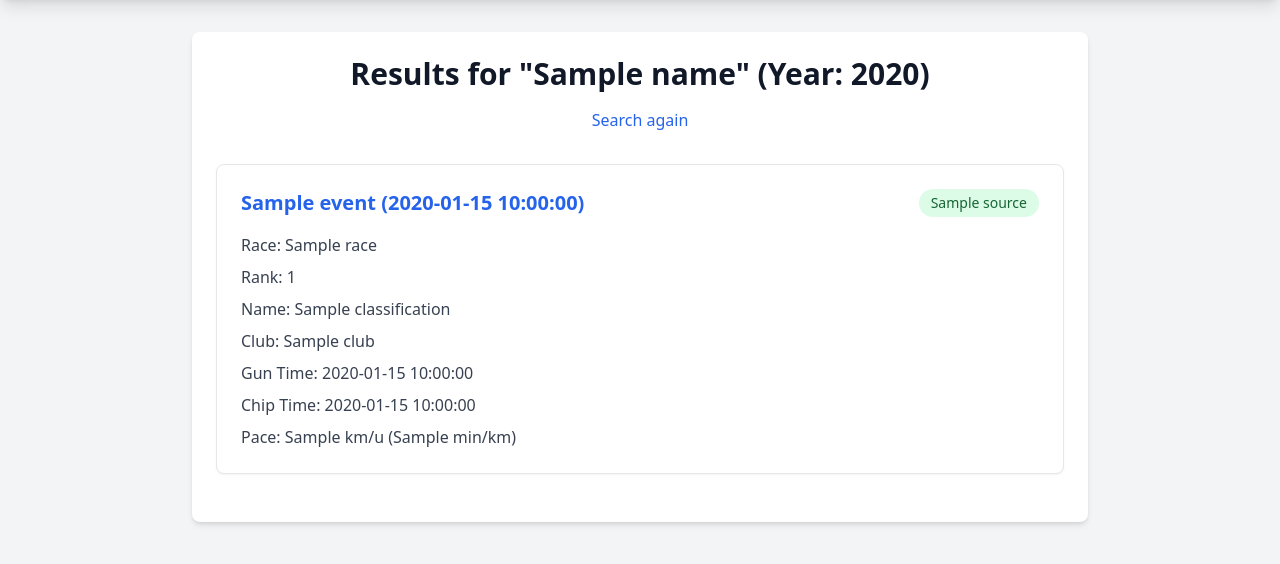
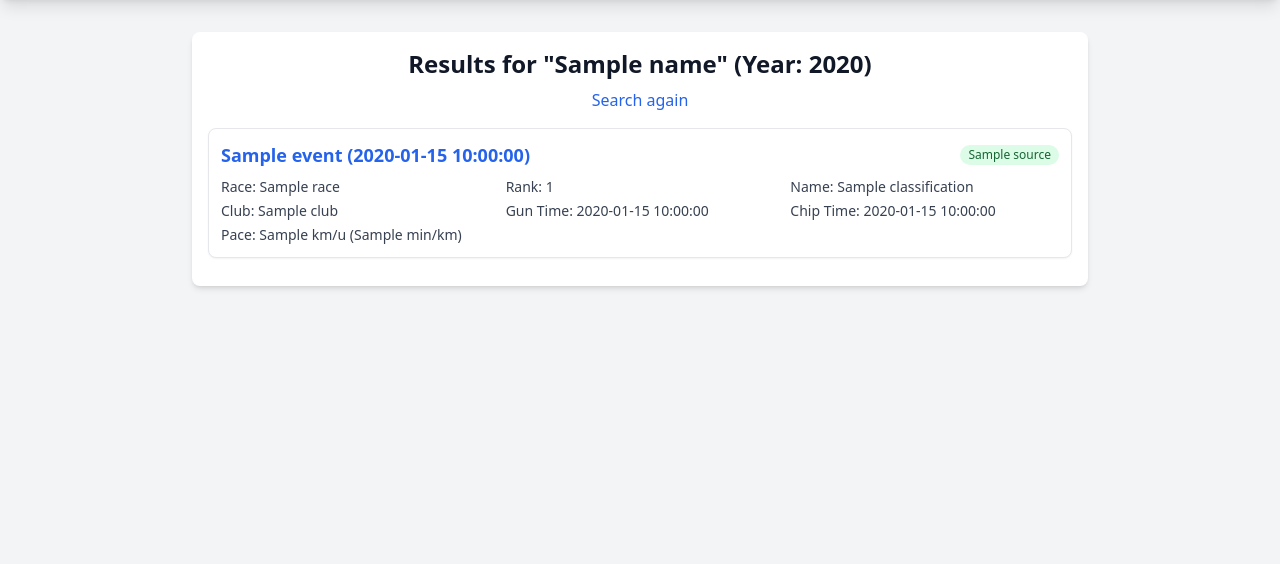
Before and after one commit to erikveenhuis/ideal-octo-computing-machine, a Flask app: template templates/results.html in a window 1280 px wide. Shown: the part 64-628 px from the top of the page. Run offline with Flask 3, Linux system fonts and the light colour scheme; the template is opened without the code that fills it: most values are stand-ins (such as "Sample title", 1, 10 or a date in 2020); some libraries are stand-ins or nearby versions.

Commit message:
style: make search results more compact with grid layout

```diff
--- a/app.py
+++ b/app.py
@@ -15,6 +15,7 @@ import io
 import pillow_avif  # Ensure AVIF support is loaded
 import subprocess
 import time
+from datetime import datetime
 
 app = Flask(__name__)
 
@@ -53,22 +54,59 @@ def get_uitslagen_results(name):
         # Process each result section
         for section in result_sections:
             try:
-                # Extract event details
-                event_name = section.find('h3').text.strip()
-                event_date = section.find('div', class_='zk-datum').text.strip()
+                # Find the event name and date from the zk-evnm row
+                event_row = section.find('tr', class_='zk-evnm')
+                if not event_row:
+                    print("Skipping section: No event row found")
+                    continue
 
-                # Extract race details
-                race_name = section.find('div', class_='zk-afstand').text.strip()
+                # Get the event name and date from the th element
+                event_th = event_row.find('th', colspan='6')
+                if not event_th:
+                    print("Skipping section: No event details found")
+                    continue
+
+                # Split the text into date and name
+                event_text = event_th.text.strip()
+                event_parts = event_text.split(' ', 1)
+                if len(event_parts) != 2:
+                    print(f"Skipping section: Invalid event format: {event_text}")
+                    continue
+
+                event_date = event_parts[0]
+                event_name = event_parts[1]
+
+                # Find the race name from the db row
+                race_row = section.find('tr', class_='db')
+                if not race_row:
+                    print("Skipping section: No race row found")
+                    continue
+
+                race_name = race_row.find('td').text.strip()
 
                 # Extract classification details
                 classification = {}
                 classification_rows = section.find_all('tr')
                 for row in classification_rows:
+                    # Skip header rows
+                    if 'class' in row.attrs and row['class'] in ['zk-evnm', 'db', 'lb']:
+                        continue
+
                     cells = row.find_all('td')
-                    if len(cells) >= 2:
-                        key = cells[0].text.strip().lower().replace(' ', '_')
-                        value = cells[1].text.strip()
-                        classification[key] = value
+                    if len(cells) >= 7:  # We expect 7 columns based on the HTML structure
+                        # Clean up pace values by removing units and extra spaces
+                        pace_kmh = cells[5].text.strip().replace(' km/u', '').strip()
+                        pace_minkm = cells[6].text.strip().replace(' min/km', '').strip()
+
+                        classification = {
+                            'rank': cells[0].text.strip(),
+                            'name': cells[1].text.strip(),
+                            'club': cells[2].text.strip(),
+                            'gun_time': cells[3].text.strip(),
+                            'chip_time': cells[4].text.strip(),
+                            'pace_kmh': pace_kmh,
+                            'pace_minkm': pace_minkm
+                        }
 
                 # Add to results if we have the minimum required data
                 if event_name and event_date and race_name:
@@ -122,10 +160,21 @@ def get_sporthive_results(name, year=None):
         # Extract and format results
         results = []
         for classification in data.get('fullClassifications', []):
+            # Format the date
+            event_date = classification.get('event', {}).get('date', '')
+            if event_date:
+                try:
+                    # Parse the ISO format date
+                    date_obj = datetime.fromisoformat(event_date.replace('Z', '+00:00'))
+                    # Format to YYYY-MM-DD HH:mm
+                    event_date = date_obj.strftime('%Y-%m-%d %H:%M')
+                except (ValueError, AttributeError):
+                    print(f"Error formatting date: {event_date}")
+
             result = {
                 'event': {
                     'name': classification.get('event', {}).get('name', ''),
-                    'date': classification.get('event', {}).get('date', '')
+                    'date': event_date
                 },
                 'race': {
                     'name': classification.get('race', {}).get('name', '')
--- a/templates/results.html
+++ b/templates/results.html
@@ -3,32 +3,32 @@
 {% block title %}Results for {{ name }}{% endblock %}
 
 {% block content %}
-<div class="max-w-4xl mx-auto bg-white dark:bg-gray-800 rounded-lg shadow-md p-6">
-    <h1 class="text-3xl font-bold text-center mb-4 text-gray-900 dark:text-white">Results for "{{ name }}" {% if year %}(Year: {{ year }}){% else %}(All Years){% endif %}</h1>
-    <p class="text-center mb-8">
+<div class="max-w-4xl mx-auto bg-white dark:bg-gray-800 rounded-lg shadow-md p-4">
+    <h1 class="text-2xl font-bold text-center mb-2 text-gray-900 dark:text-white">Results for "{{ name }}" {% if year %}(Year: {{ year }}){% else %}(All Years){% endif %}</h1>
+    <p class="text-center mb-4">
         <a href="{{ url_for('index') }}" class="text-blue-600 dark:text-blue-400 hover:text-blue-800 dark:hover:text-blue-300">Search again</a>
     </p>
 
-    <div id="loadingSpinner" class="flex flex-col items-center justify-center py-8">
-        <div class="animate-spin rounded-full h-8 w-8 border-b-2 border-blue-500"></div>
-        <div class="mt-2 text-gray-600 dark:text-gray-400">Gathering results from Sporthive and Uitslagen.nl...</div>
+    <div id="loadingSpinner" class="flex flex-col items-center justify-center py-4">
+        <div class="animate-spin rounded-full h-6 w-6 border-b-2 border-blue-500"></div>
+        <div class="mt-1 text-sm text-gray-600 dark:text-gray-400">Gathering results from Sporthive and Uitslagen.nl...</div>
     </div>
 
     <div id="resultsContainer" class="hidden">
         {% if error %}
-            <div class="bg-red-100 dark:bg-red-900 border border-red-400 dark:border-red-700 text-red-700 dark:text-red-200 px-4 py-3 rounded relative mb-4">
+            <div class="bg-red-100 dark:bg-red-900 border border-red-400 dark:border-red-700 text-red-700 dark:text-red-200 px-3 py-2 rounded relative mb-3 text-sm">
                 {{ error }}
             </div>
         {% endif %}
 
         {% if results %}
             {% for item in results %}
-                <div class="border border-gray-200 dark:border-gray-700 rounded-lg p-6 mb-6 bg-white dark:bg-gray-800 shadow-sm">
-                    <div class="flex justify-between items-center mb-4">
-                        <h3 class="text-xl font-semibold text-blue-600 dark:text-blue-400">
+                <div class="border border-gray-200 dark:border-gray-700 rounded-lg p-3 mb-3 bg-white dark:bg-gray-800 shadow-sm">
+                    <div class="flex justify-between items-center mb-2">
+                        <h3 class="text-lg font-semibold text-blue-600 dark:text-blue-400">
                             {{ item.event.name }} ({{ item.event.date }})
                         </h3>
-                        <span class="px-3 py-1 rounded-full text-sm font-medium
+                        <span class="px-2 py-0.5 rounded-full text-xs font-medium
                             {% if item.source == 'Sporthive' %}
                                 bg-blue-100 dark:bg-blue-900 text-blue-800 dark:text-blue-200
                             {% else %}
@@ -38,7 +38,7 @@
                         </span>
                     </div>
 
-                    <div class="space-y-2">
+                    <div class="grid grid-cols-2 md:grid-cols-3 gap-x-4 gap-y-1 text-sm">
                         <p class="text-gray-700 dark:text-gray-300">
                             <span class="font-medium">Race:</span> {{ item.race.name }}
                         </p>
@@ -92,7 +92,7 @@
                 </div>
             {% endfor %}
         {% else %}
-            <p class="text-center text-gray-500 dark:text-gray-400 text-lg py-8">
+            <p class="text-center text-gray-500 dark:text-gray-400 text-base py-4">
                 No results found for "{{ name }}" {% if year %}in {{ year }}{% else %}for the specified criteria{% endif %}.
             </p>
         {% endif %}
```
